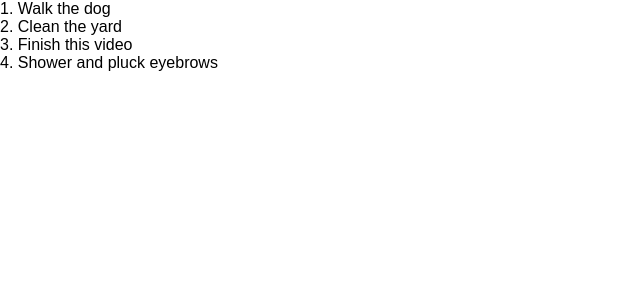
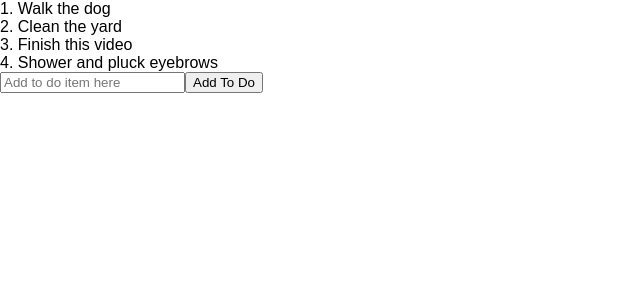
Before and after one commit to eina/react-todo, a React (Create React App) app: page / in a window 1280 px wide. Shown: the top 300 px of the page, without its empty margins (0-640 px from the left). Built offline with nearby package versions, Linux system fonts and the light colour scheme.

Commit message:
create AddToDo component

```diff
--- a/src/App.js
+++ b/src/App.js
@@ -1,5 +1,8 @@
 import React, { Component } from 'react';
+
+// import components
 import ToDoList from './components/ToDoList';
+import AddToDo from './components/AddToDo';
 
 
 class App extends Component {
@@ -24,12 +27,17 @@
     };
   }
 
+  handleAddToDo (text){
+    alert('new todo: ' + text)
+  }
+
   render() {
     let {todos} = this.state;
 
     return (
       <div className="App">
         <ToDoList todos={todos} />
+        <AddToDo onAddTodo={this.handleAddToDo} />
       </div>
     );
   }
--- /dev/null
+++ b/src/components/AddToDo.js
@@ -0,0 +1,34 @@
+import React, { Component } from 'react';
+
+export default class AddToDo extends Component {
+  constructor(props){
+    super(props);
+
+    this.handleSubmit = this.handleSubmit.bind(this);
+  }
+  handleSubmit(e){
+    e.preventDefault();
+    let todoText = this.refs.todoText.value;
+
+    if(todoText.length > 0){
+      //clear out the value
+      this.refs.todoText.value = '';
+      //onAddTodo is a prop of this component
+      //that runs the function (in App.js): handleAddToDo
+      this.props.onAddTodo(todoText);
+    } else {
+      //focus on the field so they can put data since it's empty
+      this.refs.todoText.focus();
+    }
+  }
+
+  render(){
+    return (
+      <form onSubmit={this.handleSubmit}>
+        <input type="text" placeholder="Add to do item here"
+          ref="todoText" />
+        <button type="submit">Add To Do</button>
+      </form>
+    );
+  }
+}
```
